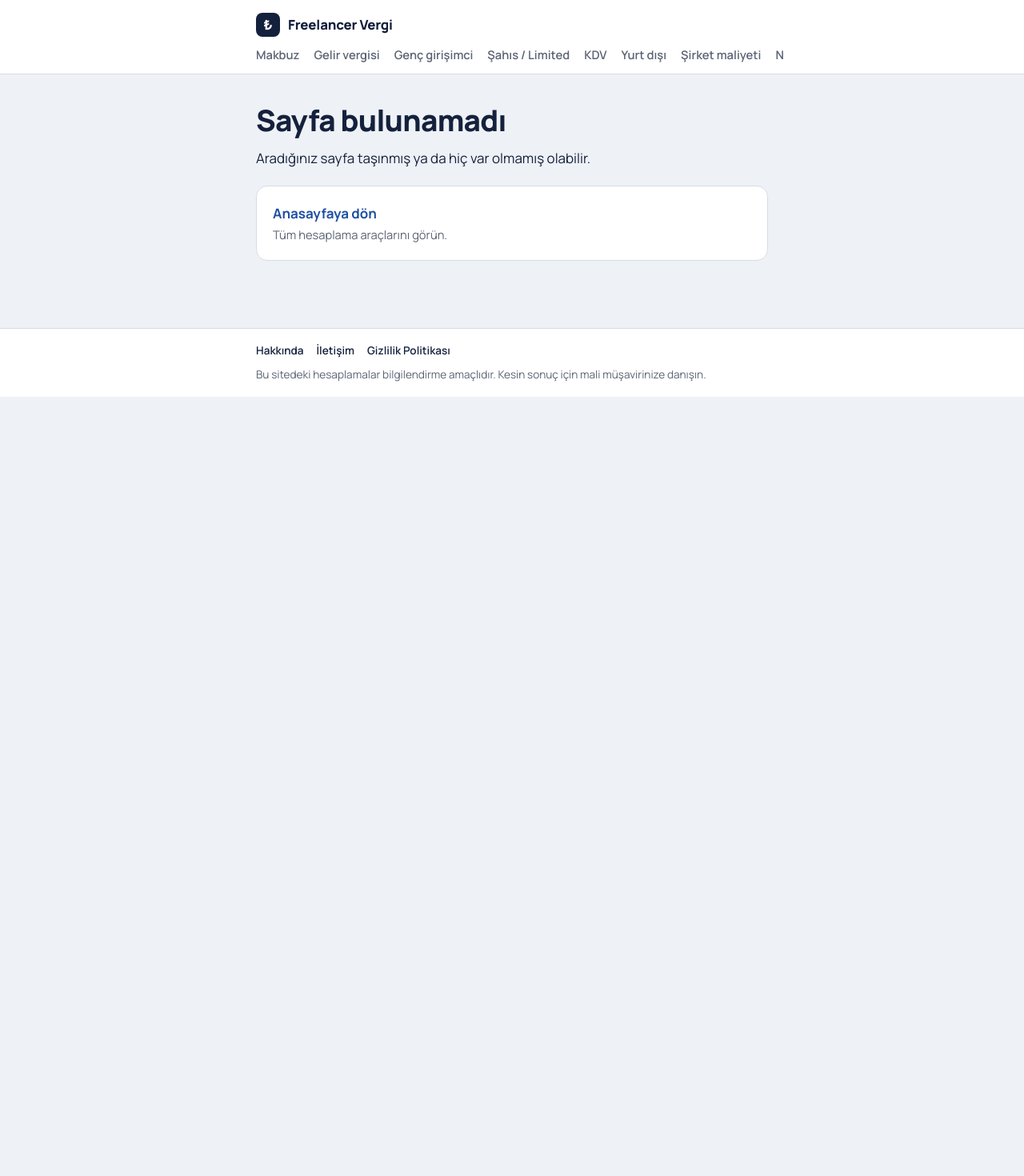
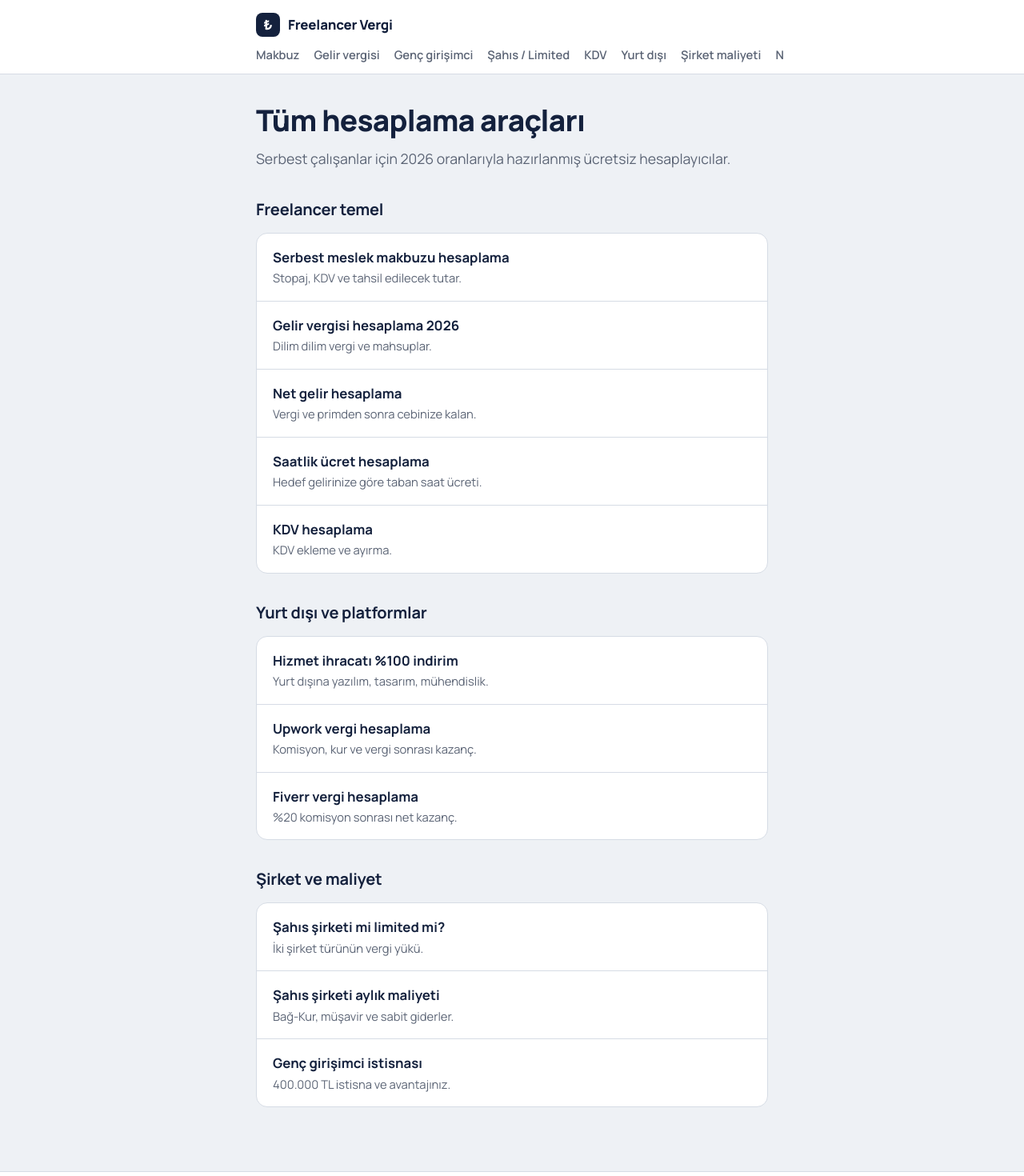
Before and after one commit to yavuzscvk-source/freelancer-vergi, a Next.js app: page /hesaplayicilar in a window 1280 px wide. Before the commit this address had no page. Shown: the top 1470 px of the page at 80% size. Before the commit the page ends 800 px from the top, so only its background shows below. Built offline with nearby package versions, Linux system fonts and the light colour scheme.

Commit message:
Create page.js

```diff
--- /dev/null
+++ b/app/hesaplayicilar/page.js
@@ -0,0 +1,62 @@
+import Link from "next/link";
+import { sayfa } from "../../lib/seo";
+
+export const metadata = sayfa({
+  baslik: "Tüm Hesaplama Araçları",
+  aciklama: "Freelancer Vergi'deki tüm hesaplayıcılar: makbuz, gelir vergisi, KDV, genç girişimci, şahıs şirketi maliyeti, net gelir, saatlik ücret, Upwork ve Fiverr.",
+  yol: "/hesaplayicilar",
+});
+
+const GRUPLAR = [
+  {
+    ad: "Freelancer temel",
+    araclar: [
+      { href: "/serbest-meslek-makbuzu", ad: "Serbest meslek makbuzu hesaplama", not: "Stopaj, KDV ve tahsil edilecek tutar." },
+      { href: "/gelir-vergisi-hesaplama", ad: "Gelir vergisi hesaplama 2026", not: "Dilim dilim vergi ve mahsuplar." },
+      { href: "/net-gelir-hesaplama", ad: "Net gelir hesaplama", not: "Vergi ve primden sonra cebinize kalan." },
+      { href: "/saatlik-ucret-hesaplama", ad: "Saatlik ücret hesaplama", not: "Hedef gelirinize göre taban saat ücreti." },
+      { href: "/kdv-hesaplama", ad: "KDV hesaplama", not: "KDV ekleme ve ayırma." },
+    ],
+  },
+  {
+    ad: "Yurt dışı ve platformlar",
+    araclar: [
+      { href: "/hizmet-ihracati-vergi-indirimi", ad: "Hizmet ihracatı %100 indirim", not: "Yurt dışına yazılım, tasarım, mühendislik." },
+      { href: "/upwork-vergi-hesaplama", ad: "Upwork vergi hesaplama", not: "Komisyon, kur ve vergi sonrası kazanç." },
+      { href: "/fiverr-vergi-hesaplama", ad: "Fiverr vergi hesaplama", not: "%20 komisyon sonrası net kazanç." },
+    ],
+  },
+  {
+    ad: "Şirket ve maliyet",
+    araclar: [
+      { href: "/sahis-mi-limited-mi", ad: "Şahıs şirketi mi limited mi?", not: "İki şirket türünün vergi yükü." },
+      { href: "/sahis-sirketi-maliyeti", ad: "Şahıs şirketi aylık maliyeti", not: "Bağ-Kur, müşavir ve sabit giderler." },
+      { href: "/genc-girisimci-istisnasi", ad: "Genç girişimci istisnası", not: "400.000 TL istisna ve avantajınız." },
+    ],
+  },
+];
+
+export default function Hesaplayicilar() {
+  return (
+    <>
+      <h1>Tüm hesaplama araçları</h1>
+      <p className="lead">Serbest çalışanlar için 2026 oranlarıyla hazırlanmış ücretsiz hesaplayıcılar.</p>
+
+      {GRUPLAR.map((g) => (
+        <div key={g.ad}>
+          <h2>{g.ad}</h2>
+          <ul className="tools">
+            {g.araclar.map((a) => (
+              <li key={a.href}>
+                <Link href={a.href}>
+                  <strong>{a.ad}</strong>
+                  <span>{a.not}</span>
+                </Link>
+              </li>
+            ))}
+          </ul>
+        </div>
+      ))}
+    </>
+  );
+}
```
